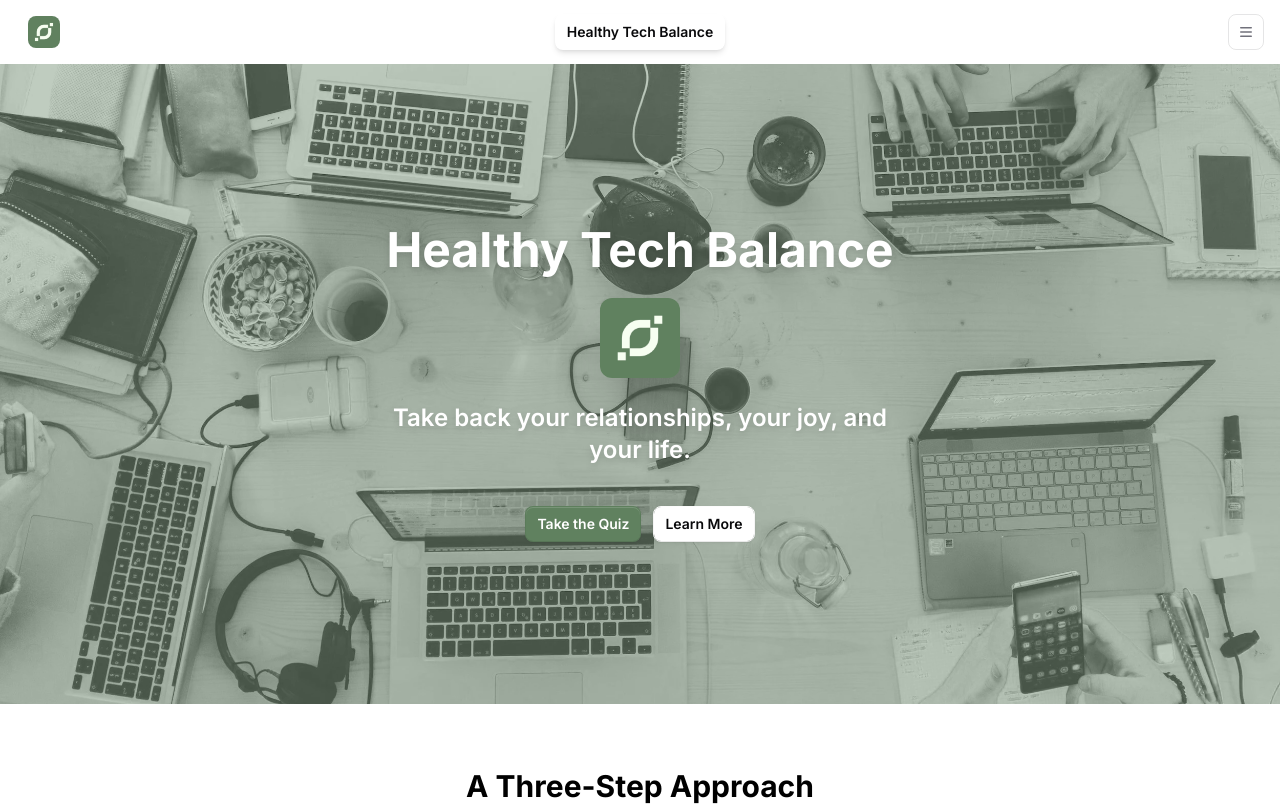
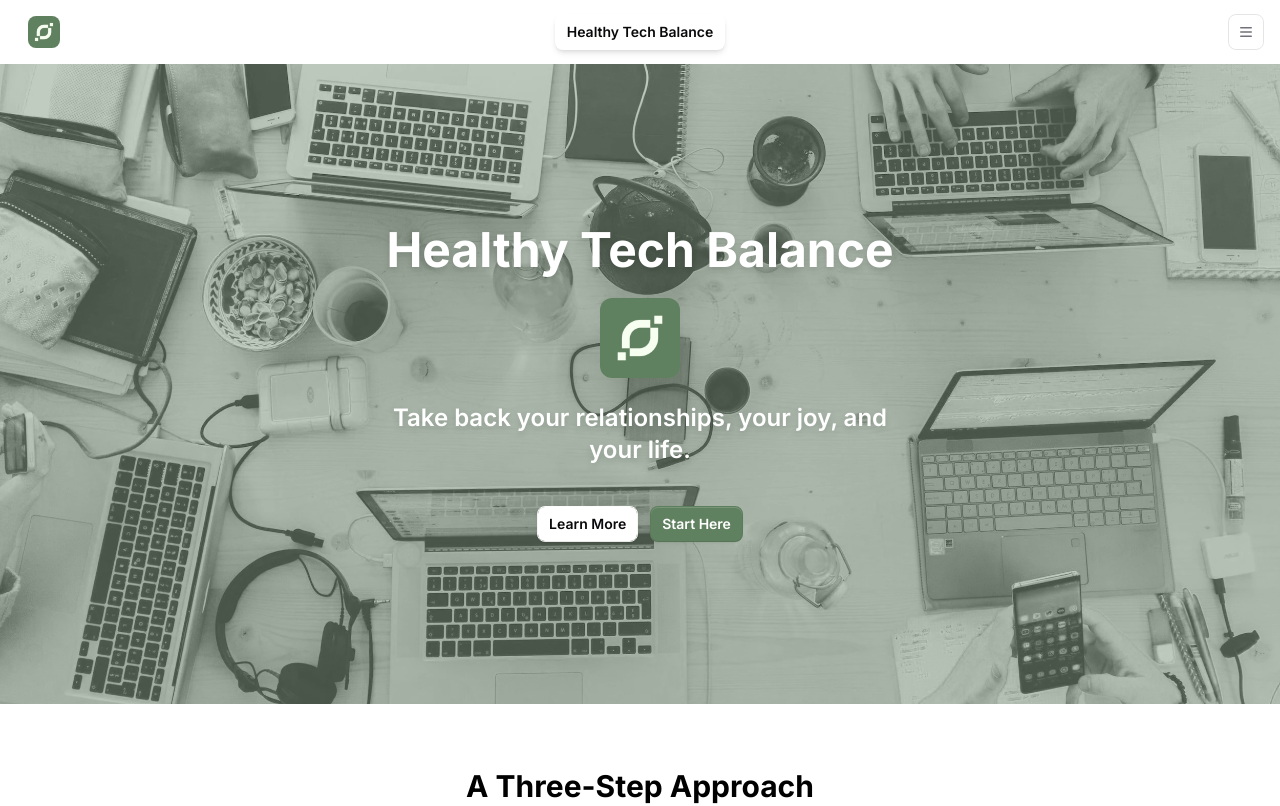
Before and after one commit to lukeludlow/healthy-tech-values, a React (Vite) app: page / in a window 1280 px wide. Shown: the top 806 px of the page. Built offline with nearby package versions, Linux system fonts and the light colour scheme.

Commit message:
fix button visibility

```diff
--- a/src/pages/home/HomeHero.tsx
+++ b/src/pages/home/HomeHero.tsx
@@ -48,19 +48,19 @@ export default function HomeHero() {
                 </p>
                 <div className="flex flex-wrap justify-center gap-3 mt-10">
                     <Button
-                        color="primary"
-                        className="px-8 py-3 text-base"
-                        onClick={handleStartQuiz}
-                    >
-                        {isQuizInProgress ? "Continue" : "Take"} the Quiz
-                    </Button>
-                    <Button
                         color={"white"}
                         href="/learn"
                         className="px-8 py-3 text-base text-white border-white hover:bg-white/10"
                     >
                         Learn More
                     </Button>
+                    <Button
+                        color="primary"
+                        className="px-8 py-3 text-base"
+                        onClick={handleStartQuiz}
+                    >
+                        Start Here
+                    </Button>
                 </div>
             </div>
         </div>
```
